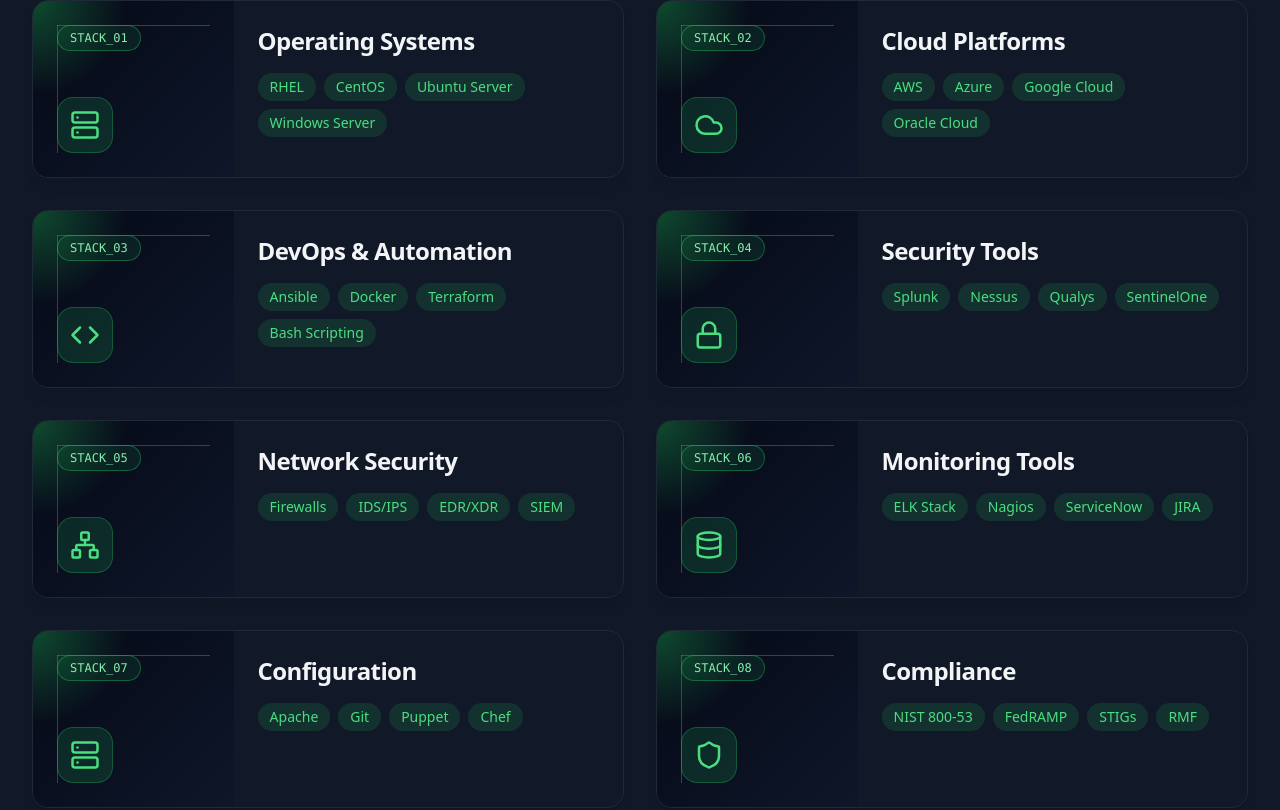
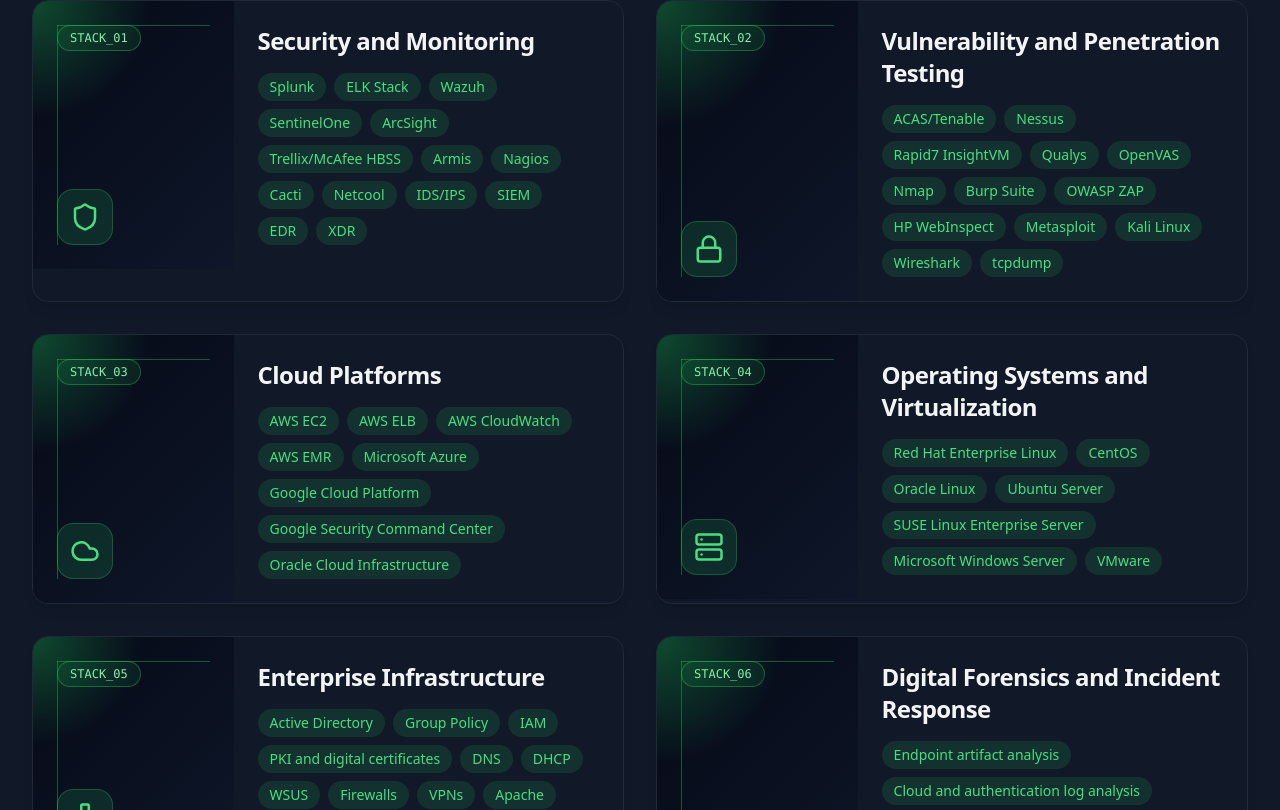
Before and after one commit to ebarlowjr2/cyber-engineer, a React (Vite) app: page /professional-experience in a window 1280 px wide. Shown: the part 1310-2120 px from the top of the page. Built offline with nearby package versions, Linux system fonts and the light colour scheme.

Commit message:
Update core technical skills stack

```diff
--- a/src/data/resume.ts
+++ b/src/data/resume.ts
@@ -1,4 +1,4 @@
-import { Award, Calendar, Cloud, Code, Database, Lock, Network, Server, Shield } from 'lucide-react'
+import { Award, Calendar, Cloud, Database, Lock, Network, Server, Shield } from 'lucide-react'
 import type { ComponentType } from 'react'
 
 export type IconType = ComponentType<{ size?: number; className?: string }>
@@ -55,44 +55,103 @@
 
 export const techStack = [
   {
-    icon: Server,
-    title: 'Operating Systems',
-    items: ['RHEL', 'CentOS', 'Ubuntu Server', 'Windows Server'],
+    icon: Shield,
+    title: 'Security and Monitoring',
+    items: [
+      'Splunk',
+      'ELK Stack',
+      'Wazuh',
+      'SentinelOne',
+      'ArcSight',
+      'Trellix/McAfee HBSS',
+      'Armis',
+      'Nagios',
+      'Cacti',
+      'Netcool',
+      'IDS/IPS',
+      'SIEM',
+      'EDR',
+      'XDR',
+    ],
+  },
+  {
+    icon: Lock,
+    title: 'Vulnerability and Penetration Testing',
+    items: [
+      'ACAS/Tenable',
+      'Nessus',
+      'Rapid7 InsightVM',
+      'Qualys',
+      'OpenVAS',
+      'Nmap',
+      'Burp Suite',
+      'OWASP ZAP',
+      'HP WebInspect',
+      'Metasploit',
+      'Kali Linux',
+      'Wireshark',
+      'tcpdump',
+    ],
   },
   {
     icon: Cloud,
     title: 'Cloud Platforms',
-    items: ['AWS', 'Azure', 'Google Cloud', 'Oracle Cloud'],
+    items: [
+      'AWS EC2',
+      'AWS ELB',
+      'AWS CloudWatch',
+      'AWS EMR',
+      'Microsoft Azure',
+      'Google Cloud Platform',
+      'Google Security Command Center',
+      'Oracle Cloud Infrastructure',
+    ],
   },
   {
-    icon: Code,
-    title: 'DevOps & Automation',
-    items: ['Ansible', 'Docker', 'Terraform', 'Bash Scripting'],
-  },
-  {
-    icon: Lock,
-    title: 'Security Tools',
-    items: ['Splunk', 'Nessus', 'Qualys', 'SentinelOne'],
+    icon: Server,
+    title: 'Operating Systems and Virtualization',
+    items: [
+      'Red Hat Enterprise Linux',
+      'CentOS',
+      'Oracle Linux',
+      'Ubuntu Server',
+      'SUSE Linux Enterprise Server',
+      'Microsoft Windows Server',
+      'VMware',
+    ],
   },
   {
     icon: Network,
-    title: 'Network Security',
-    items: ['Firewalls', 'IDS/IPS', 'EDR/XDR', 'SIEM'],
+    title: 'Enterprise Infrastructure',
+    items: [
+      'Active Directory',
+      'Group Policy',
+      'IAM',
+      'PKI and digital certificates',
+      'DNS',
+      'DHCP',
+      'WSUS',
+      'Firewalls',
+      'VPNs',
+      'Apache',
+      'JSON',
+      'ServiceNow',
+      'JIRA',
+      'Confluence',
+    ],
   },
   {
     icon: Database,
-    title: 'Monitoring Tools',
-    items: ['ELK Stack', 'Nagios', 'ServiceNow', 'JIRA'],
-  },
-  {
-    icon: Server,
-    title: 'Configuration',
-    items: ['Apache', 'Git', 'Puppet', 'Chef'],
-  },
-  {
-    icon: Shield,
-    title: 'Compliance',
-    items: ['NIST 800-53', 'FedRAMP', 'STIGs', 'RMF'],
+    title: 'Digital Forensics and Incident Response',
+    items: [
+      'Endpoint artifact analysis',
+      'Cloud and authentication log analysis',
+      'Timeline reconstruction',
+      'Evidence documentation',
+      'Threat hunting',
+      'Compromise assessment',
+      'Malware analysis',
+    ],
   },
 ]
 
```
